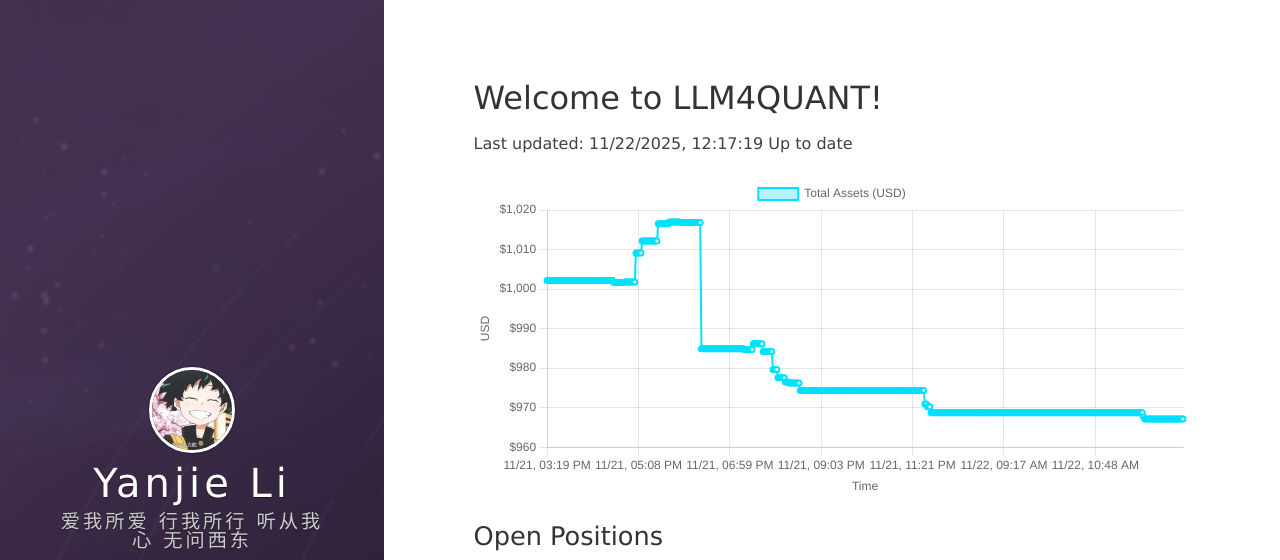
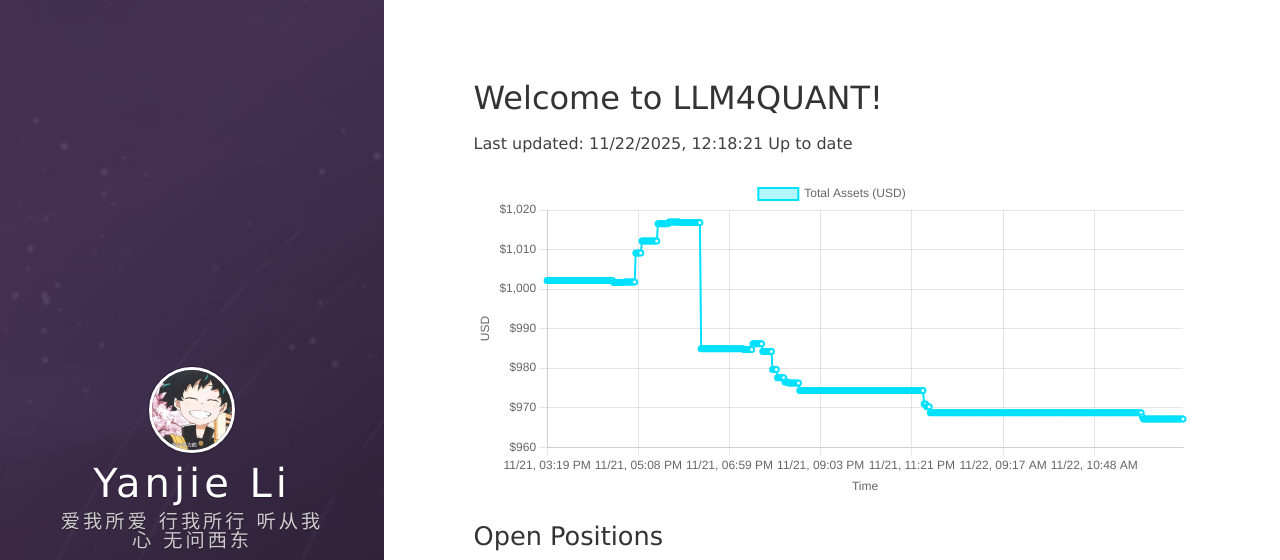
Before and after one commit to leeyegy/leeyegy.github.io, a Jekyll site: the page built from live-trading.html, in a window 1280 px wide and 1188 px high. Shown: the top 560 px of the window. Built offline with Jekyll 4.4.1, drawn with Linux system fonts in a browser that asks for light colours; nearby versions of some CDN libraries.

Commit message:
AccountMonitor: update balance history 2025-11-22T20:18:21+08:00

```diff
--- a/assets/data/binance/balance-history.json
+++ b/assets/data/binance/balance-history.json
@@ -1,5 +1,5 @@
 {
-  "generatedAt": "2025-11-22T20:17:19+08:00",
+  "generatedAt": "2025-11-22T20:18:21+08:00",
   "asset": "total_usd_value",
   "history": [
     {
@@ -2064,6 +2064,10 @@
     },
     {
       "timestamp": "2025-11-22T20:17:19+08:00",
+      "totalUsd": 967.14645393
+    },
+    {
+      "timestamp": "2025-11-22T20:18:21+08:00",
       "totalUsd": 967.14645393
     }
   ]
```
